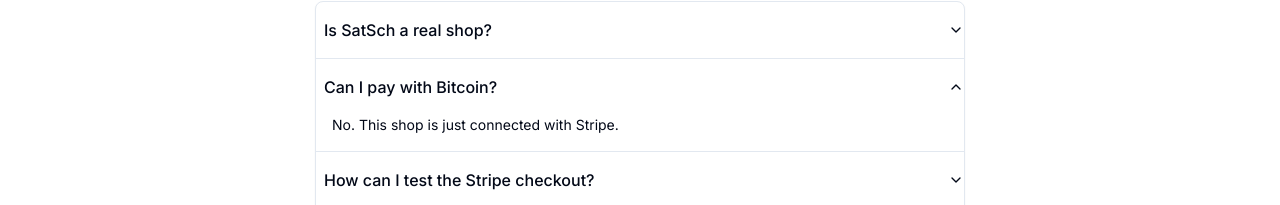
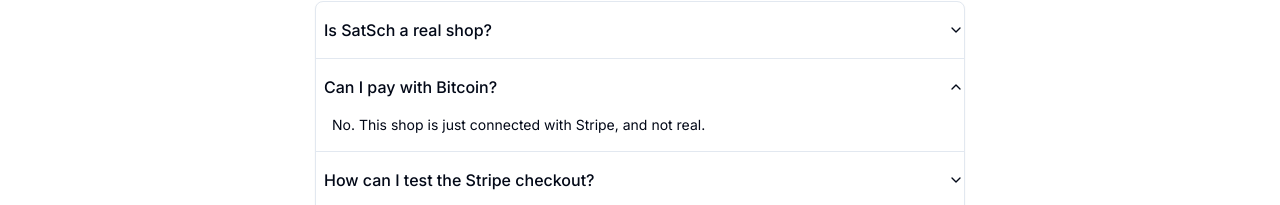
Before and after one commit to DayanWalter/satschool, a Next.js app: page /faq in a window 1280 px wide. Both pictures are taken after a click on the button "Can I pay with Bitcoin?". Shown: the part 395-600 px from the top of the page. Built offline with nearby package versions, Linux system fonts and the light colour scheme.

Commit message:
Changed text

```diff
--- a/src/app/faq/page.tsx
+++ b/src/app/faq/page.tsx
@@ -58,7 +58,7 @@ export default function FAQ() {
               </AccordionTrigger>
               <AccordionContent>
                 <div className="px-4">
-                  No. This shop is just connected with Stripe.
+                  No. This shop is just connected with Stripe, and not real.
                 </div>
               </AccordionContent>
             </AccordionItem>
@@ -113,7 +113,7 @@ export default function FAQ() {
                   No, it is not wired to a service. Look at the{" "}
                   <Link
                     className="mb-2  underline underline-offset-4"
-                    href="https://github.com/DayanWalter/satschool/blob/722d0ed17934ff65a7567a121e021524d8c03a6d/src/app/contact/ContactForm.tsx#L60"
+                    href="https://github.com/DayanWalter/satschool/blob/9c8aa592524025a5c492f822f9acabe47aaba383/src/app/contact/ContactForm.tsx#L64"
                     target="_blank"
                   >
                     repo
```
